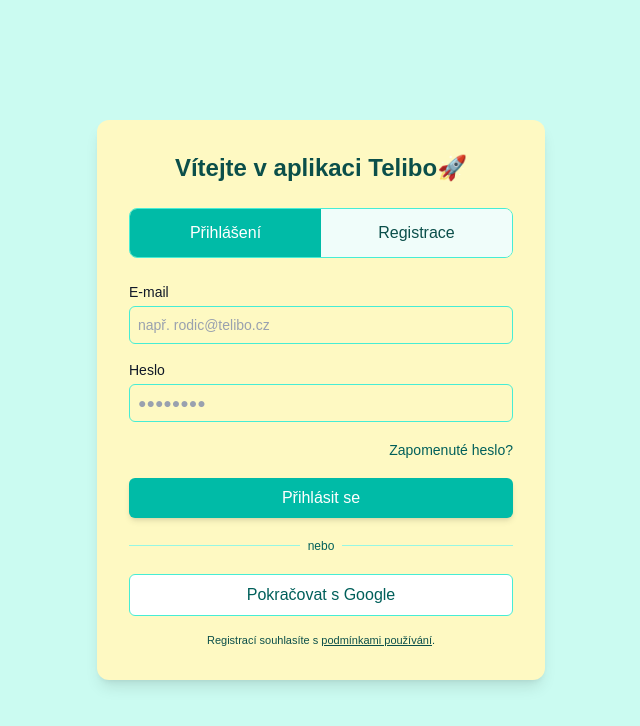
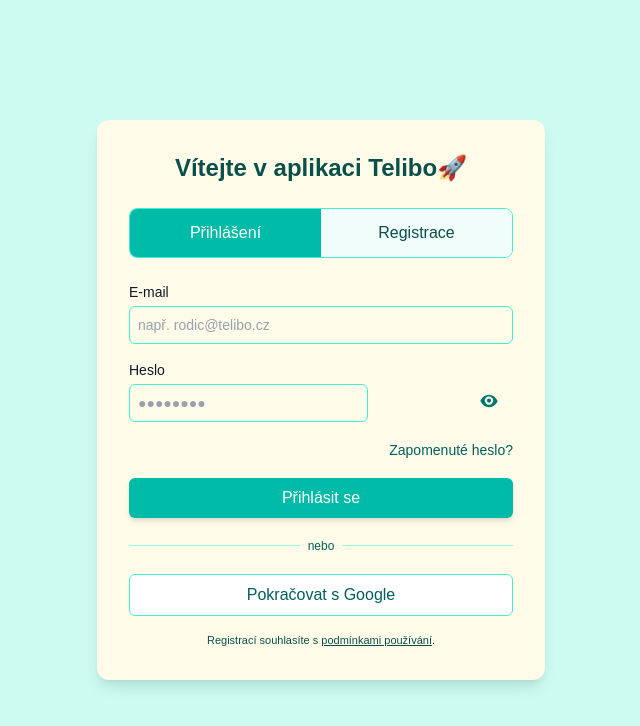
Before and after one commit to Jenano/teliboApp, a Next.js app: page /prihlaseni in a window 1280 px wide. Shown: the top 726 px of the page, without its empty margins (319-959 px from the left). Built offline with nearby package versions, Linux system fonts and the light colour scheme.

Commit message:
showpassword

```diff
--- a/next.config.ts
+++ b/next.config.ts
@@ -1,9 +1,14 @@
 import type { NextConfig } from "next";
+
+const supabaseDomain =
+  process.env.NEXT_PUBLIC_SUPABASE_URL
+    ?.replace(/^https?:\/\//, "")
+    .replace(/\/$/, "") || "";
 
 const nextConfig: NextConfig = {
   /* config options here */
   images: {
-    domains: ["ufaqmrphvkowszvitszv.supabase.co"],
+    domains: [supabaseDomain],
   },
   eslint: {
     // Keep build green even if we purposely keep exact file content with 'any' per spec.
--- a/src/app/prihlaseni/page.tsx
+++ b/src/app/prihlaseni/page.tsx
@@ -4,7 +4,7 @@
 export default function Page() {
   return (
     <main className="min-h-screen flex items-center justify-center bg-teal-100 p-6">
-      <div className="w-full max-w-md bg-yellow-100 rounded-xl shadow-lg p-8">
+      <div className="w-full max-w-md bg-yellow-50 rounded-xl shadow-lg p-8">
         <h1 className="text-2xl font-bold mb-6 text-center text-teal-900">
           Vítejte v aplikaci Telibo🚀
         </h1>
--- a/src/app/prihlaseni/patch.tsx
+++ b/src/app/prihlaseni/patch.tsx
@@ -43,6 +43,10 @@
   const [resendBusyDup, setResendBusyDup] = useState(false);
 
   const [resetResendUsed, setResetResendUsed] = useState(false);
+  // Controls visibility of the PRIMARY password field (login or registration)
+  const [showPrimaryPassword, setShowPrimaryPassword] = useState(false);
+  // Controls visibility of the CONFIRM password field (registration only)
+  const [showConfirmPassword, setShowConfirmPassword] = useState(false);
   const [errors, setErrors] = useState<{
     fullName?: string;
     email?: string;
@@ -600,8 +604,9 @@
           {mode !== "reset" && (
             <label className="flex flex-col text-sm text-gray-900">
               Heslo
+              <div className="relative">
                 <input
-                type="password"
+                  type={showPrimaryPassword ? "text" : "password"}
                   value={password}
                   onChange={(e) => {
                     setPassword(e.target.value);
@@ -622,7 +627,7 @@
                   aria-describedby={
                     errors.password ? "password-error" : undefined
                   }
-                className={`rounded-md p-2 mt-1 focus:outline-none focus:ring-2 text-gray-900 placeholder:text-gray-400 ${
+                  className={`rounded-md p-2 pr-12 mt-1 focus:outline-none focus:ring-2 text-gray-900 placeholder:text-gray-400 ${
                     errors.password
                       ? "border border-red-500 focus:ring-red-400"
                       : "border border-teal-300 focus:ring-teal-400"
@@ -632,6 +637,39 @@
                     mode === "login" ? "current-password" : "new-password"
                   }
                 />
+                <button
+                  type="button"
+                  onClick={() => setShowPrimaryPassword((v) => !v)}
+                  aria-label={
+                    showPrimaryPassword ? "Skrýt heslo" : "Zobrazit heslo"
+                  }
+                  aria-pressed={showPrimaryPassword}
+                  className="absolute inset-y-0 right-3 my-auto h-6 w-6 grid place-items-center rounded hover:bg-teal-100 text-teal-700 p-0"
+                  title={showPrimaryPassword ? "Skrýt heslo" : "Zobrazit heslo"}
+                >
+                  {showPrimaryPassword ? (
+                    // Eye-off icon
+                    <svg
+                      xmlns="http://www.w3.org/2000/svg"
+                      viewBox="0 0 24 24"
+                      fill="currentColor"
+                      className="h-5 w-5"
+                    >
+                      <path d="M3.53 2.47a.75.75 0 0 0-1.06 1.06l18 18a.75.75 0 1 0 1.06-1.06l-3.03-3.03a12.3 12.3 0 0 0 3.1-3.92.9.9 0 0 0 0-.82C19.96 7.06 16.2 4.5 12 4.5a9.8 9.8 0 0 0-4.63 1.14L3.53 2.47ZM12 6c3.58 0 7 2.13 9.13 6-1.06 1.96-2.47 3.42-4 4.45l-2.02-2.02a3.75 3.75 0 0 0-4.54-4.54L8.45 8.77C9.52 8.28 10.71 8 12 8Zm-6.3 2.95 2.13 2.13A3.75 3.75 0 0 0 12 15.75c.47 0 .92-.09 1.33-.25l2.08 2.08A9.06 9.06 0 0 1 12 18c-4.2 0-7.96-2.56-10.23-7 .78-1.55 1.82-2.86 2.93-3.95Z" />
+                    </svg>
+                  ) : (
+                    // Eye icon
+                    <svg
+                      xmlns="http://www.w3.org/2000/svg"
+                      viewBox="0 0 24 24"
+                      fill="currentColor"
+                      className="h-5 w-5"
+                    >
+                      <path d="M12 4.5c-4.2 0-7.96 2.56-10.23 7a.9.9 0 0 0 0 .82C4.04 16.94 7.8 19.5 12 19.5s7.96-2.56 10.23-7a.9.9 0 0 0 0-.82C19.96 7.06 16.2 4.5 12 4.5Zm0 12a5 5 0 1 1 0-10 5 5 0 0 1 0 10Zm0-2.5a2.5 2.5 0 1 0 0-5 2.5 2.5 0 0 0 0 5Z" />
+                    </svg>
+                  )}
+                </button>
+              </div>
               {touched.password && errors.password && (
                 <p
                   id="password-error"
@@ -647,8 +685,9 @@
           {mode === "register" && (
             <label className="flex flex-col text-sm text-gray-900">
               Potvrzení hesla
+              <div className="relative">
                 <input
-                type="password"
+                  type={showConfirmPassword ? "text" : "password"}
                   value={password2}
                   onChange={(e) => {
                     setPassword2(e.target.value);
@@ -669,7 +708,7 @@
                   aria-describedby={
                     errors.password2 ? "password2-error" : undefined
                   }
-                className={`rounded-md p-2 mt-1 focus:outline-none focus:ring-2 text-gray-900 placeholder:text-gray-400 ${
+                  className={`rounded-md p-2 pr-12 mt-1 focus:outline-none focus:ring-2 text-gray-900 placeholder:text-gray-400 ${
                     errors.password2
                       ? "border border-red-500 focus:ring-red-400"
                       : "border border-teal-300 focus:ring-teal-400"
@@ -677,6 +716,37 @@
                   placeholder="●●●●●●●●"
                   autoComplete="new-password"
                 />
+                <button
+                  type="button"
+                  onClick={() => setShowConfirmPassword((v) => !v)}
+                  aria-label={
+                    showConfirmPassword ? "Skrýt heslo" : "Zobrazit heslo"
+                  }
+                  aria-pressed={showConfirmPassword}
+                  className="absolute inset-y-0 right-3 my-auto h-6 w-6 grid place-items-center rounded hover:bg-teal-100 text-teal-700 p-0"
+                  title={showConfirmPassword ? "Skrýt heslo" : "Zobrazit heslo"}
+                >
+                  {showConfirmPassword ? (
+                    <svg
+                      xmlns="http://www.w3.org/2000/svg"
+                      viewBox="0 0 24 24"
+                      fill="currentColor"
+                      className="h-5 w-5"
+                    >
+                      <path d="M3.53 2.47a.75.75 0 0 0-1.06 1.06l18 18a.75.75 0 1 0 1.06-1.06l-3.03-3.03a12.3 12.3 0 0 0 3.1-3.92.9.9 0 0 0 0-.82C19.96 7.06 16.2 4.5 12 4.5a9.8 9.8 0 0 0-4.63 1.14L3.53 2.47ZM12 6c3.58 0 7 2.13 9.13 6-1.06 1.96-2.47 3.42-4 4.45l-2.02-2.02a3.75 3.75 0 0 0-4.54-4.54L8.45 8.77C9.52 8.28 10.71 8 12 8Zm-6.3 2.95 2.13 2.13A3.75 3.75 0 0 0 12 15.75c.47 0 .92-.09 1.33-.25l2.08 2.08A9.06 9.06 0 0 1 12 18c-4.2 0-7.96-2.56-10.23-7 .78-1.55 1.82-2.86 2.93-3.95Z" />
+                    </svg>
+                  ) : (
+                    <svg
+                      xmlns="http://www.w3.org/2000/svg"
+                      viewBox="0 0 24 24"
+                      fill="currentColor"
+                      className="h-5 w-5"
+                    >
+                      <path d="M12 4.5c-4.2 0-7.96 2.56-10.23 7a.9.9 0 0 0 0 .82C4.04 16.94 7.8 19.5 12 19.5s7.96-2.56 10.23-7a.9.9 0 0 0 0-.82C19.96 7.06 16.2 4.5 12 4.5Zm0 12a5 5 0 1 1 0-10 5 5 0 0 1 0 10Zm0-2.5a2.5 2.5 0 1 0 0-5 2.5 2.5 0 0 0 0 5Z" />
+                    </svg>
+                  )}
+                </button>
+              </div>
               {mode === "register" && touched.password2 && errors.password2 && (
                 <p
                   id="password2-error"
```
Lines whose indentation alone changed are shown as unchanged.
